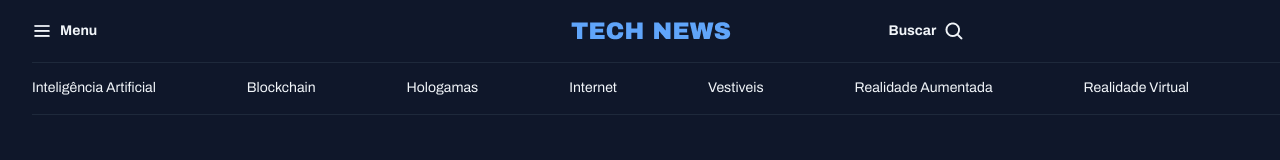
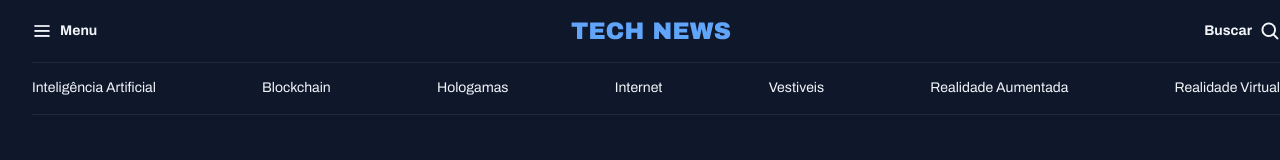
Before and after one commit to ryanbelushi/portal-noticias, a plain HTML site: page index.html in a window 1280 px wide. Drawn offline with Linux system fonts and the light colour scheme.

Commit message:
Ajuste de espaços do menu

```diff
--- a/styles/header.css
+++ b/styles/header.css
@@ -15,7 +15,7 @@
         margin-inline: auto;
     }
 
-    div::nth-child(3){
+    div:nth-child(3){
         justify-self: end;
     }
 }
@@ -25,4 +25,5 @@
     border: solid 1px var(--stroke-color);
     /* Removendo as bordas das laterais */
     border-inline: none;
+    justify-content: space-between;
 }
```
